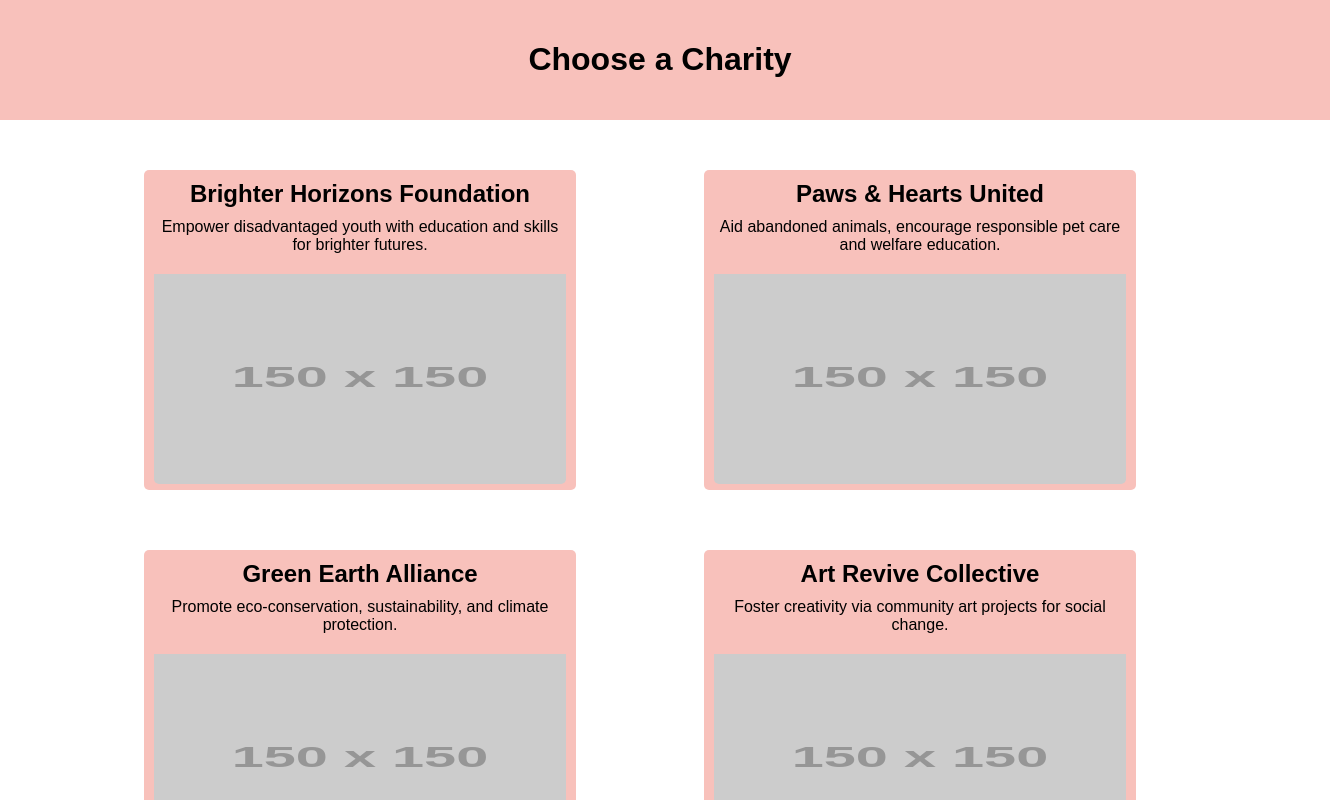
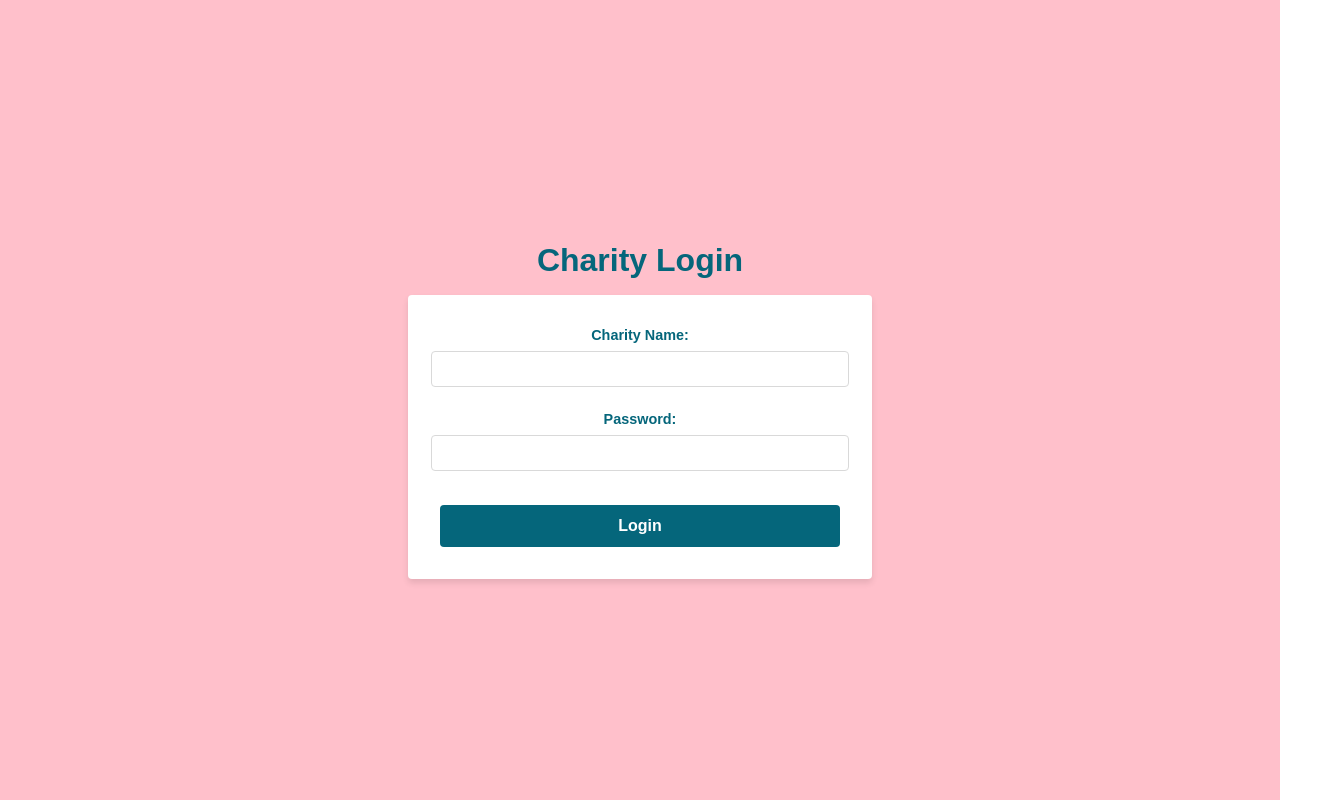
Before and after one commit to chris-wamae/tuinue-wasichana, a React (Create React App) app in the folder frontend/: page / in a window 1280 px wide. Shown: the top 800 px of the page, 1330 px wide, since content can reach past the window. Built offline with nearby package versions, Linux system fonts and the light colour scheme.

Commit message:
created charity login

```diff
--- a/frontend/package.json
+++ b/frontend/package.json
@@ -8,6 +8,7 @@
     "@testing-library/user-event": "^13.5.0",
     "react": "^18.2.0",
     "react-dom": "^18.2.0",
+    "react-router-dom": "^6.10.0",
     "react-scripts": "5.0.1",
     "web-vitals": "^2.1.4"
   },
--- a/frontend/src/App.js
+++ b/frontend/src/App.js
@@ -1,11 +1,14 @@
 import React from 'react';
 import './App.css';
 import DonorMainPage from './components/DonorMainPage';
+import CharityLogin from './components/CharityLogin';
+
 
 function App() {
   return (
     <div className="App">
-      <DonorMainPage />
+      {/* <DonorMainPage /> */}
+      <CharityLogin />
     </div>
   );
 }
--- /dev/null
+++ b/frontend/src/components/CharityLogin.css
@@ -0,0 +1,69 @@
+.charity-login {
+    display: flex;
+    flex-direction: column;
+    align-items: center;
+    justify-content: center;
+    min-height: 100vh;
+    background-color: #FFC0CB;
+    font-family: Arial, sans-serif;
+  }
+
+  .charity-login h1 {
+    margin-bottom: 1rem;
+    color: #05667B;
+  }
+
+  .charity-login form {
+    display: flex;
+    flex-direction: column;
+    align-items: center;
+    justify-content: center;
+    width: 100%;
+    max-width: 400px;
+    padding: 2rem;
+    background-color: #ffffff;
+    box-shadow: 0 4px 6px rgba(0, 0, 0, 0.1);
+    border-radius: 4px;
+  }
+
+  .charity-login label {
+    display: block;
+    width: 100%;
+    margin-bottom: 0.5rem;
+    font-size: 0.9rem;
+    font-weight: bold;
+    color: #05667B;
+  }
+
+  .charity-login input {
+    display: block;
+    width: 100%;
+    margin-bottom: 1.5rem;
+    padding: 0.5rem;
+    font-size: 1rem;
+    border: 1px solid #d9d9d9;
+    border-radius: 4px;
+    outline: none;
+  }
+
+  .charity-login input:focus {
+    border-color: #05667B;
+  }
+
+  .charity-login button {
+    width: 100%;
+    padding: 0.75rem 1.5rem;
+    font-size: 1rem;
+    font-weight: bold;
+    color: #ffffff;
+    background-color: #05667B;
+    border: none;
+    border-radius: 4px;
+    cursor: pointer;
+    outline: none;
+    transition: background-color 0.3s;
+  }
+
+  .charity-login button:hover {
+    background-color: #045569;
+  }
--- /dev/null
+++ b/frontend/src/components/CharityLogin.js
@@ -0,0 +1,41 @@
+import React, { useState } from 'react';
+import './CharityLogin.css';
+
+const CharityLogin = () => {
+  const [charityName, setCharityName] = useState('');
+  const [password, setPassword] = useState('');
+
+  const handleSubmit = (event) => {
+    event.preventDefault();
+    // You can handle the login logic here (e.g., call your API, validate input, etc.)
+    console.log('Charity Name:', charityName);
+    console.log('Password:', password);
+  };
+
+  return (
+    <div className="charity-login">
+      <h1>Charity Login</h1>
+      <form onSubmit={handleSubmit}>
+        <label htmlFor="charityName">Charity Name:</label>
+        <input
+          type="text"
+          id="charityName"
+          value={charityName}
+          onChange={(event) => setCharityName(event.target.value)}
+        />
+
+        <label htmlFor="password">Password:</label>
+        <input
+          type="password"
+          id="password"
+          value={password}
+          onChange={(event) => setPassword(event.target.value)}
+        />
+
+        <button type="submit">Login</button>
+      </form>
+    </div>
+  );
+};
+
+export default CharityLogin;
```
Also changed, not shown: frontend/src/components/DonorMainPage.css (indentation only), frontend/src/components/DonorMainPage.js (indentation only), 1 other file (tests, documents, lock files or other folders).
